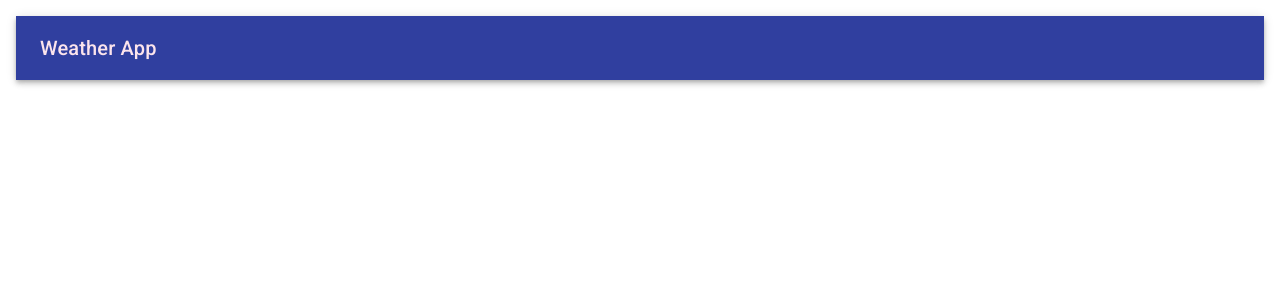
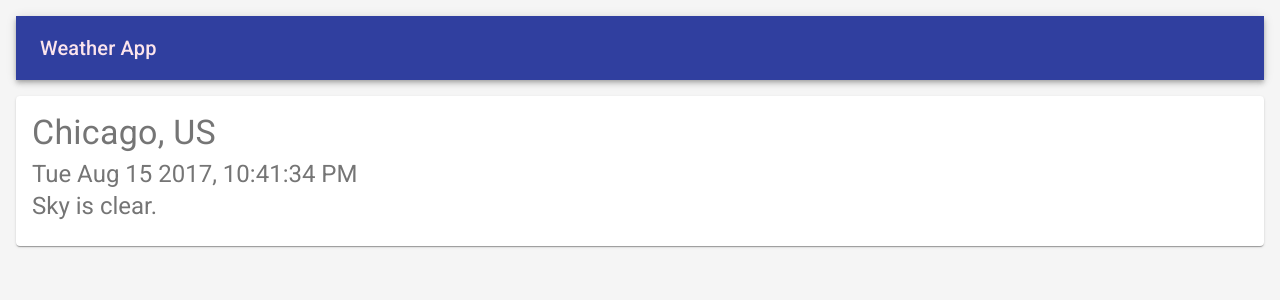
Before and after one commit to Navid-Mousavizdeh/FrontEnd-Test, a React (Create React App) app: page / in a window 1280 px wide. Shown: the top 300 px of the page. Built offline with nearby package versions, Linux system fonts and the light colour scheme.

Commit message:
feat: add weather cast panel with titlebar

```diff
--- a/src/App.js
+++ b/src/App.js
@@ -7,6 +7,7 @@ import CssBaseline from '@mui/material/CssBaseline'
 import Grid from '@mui/material/Grid'
 // Import components
 import AppBar from './Components/AppBar'
+import WeatherCastPanel from './Components/WeatherCastPanel'
 
 function App() {
   return (
@@ -22,6 +23,7 @@ function App() {
           </Grid>
           <Grid item container>
             {/* ------- Weather cast section  ------- */}
+            <WeatherCastPanel />
           </Grid>
         </Grid>
       </ThemeProvider>
--- /dev/null
+++ b/src/Components/TitleBar.js
@@ -0,0 +1,20 @@
+import * as React from 'react'
+import Box from '@mui/material/Box'
+import Typography from '@mui/material/Typography'
+
+function TitleBar(props) {
+  return (
+    <Box sx={{ flexGrow: 1, flexDirection: 'column' }}>
+      {/* --------- Location --------- */}
+      <Typography variant='h4' sx={{ mb: 0.5 }}>
+        {props.CityName + ', ' + props.CountryName}
+      </Typography>
+      {/* --------- Date and Time --------- */}
+      <Typography variant='h5'>{props.Date + ', ' + props.Time}</Typography>
+      {/* --------- Weather casting --------- */}
+      <Typography variant='h5'>{props.WeatherCast}</Typography>
+    </Box>
+  )
+}
+
+export default TitleBar
--- /dev/null
+++ b/src/Components/WeatherCastPanel.js
@@ -0,0 +1,38 @@
+import * as React from 'react'
+// import MUI components
+import Box from '@mui/material/Box'
+import Card from '@mui/material/Card'
+import CardContent from '@mui/material/CardContent'
+import Grid from '@mui/material/Grid'
+// Import components
+import TitleBar from './TitleBar'
+
+function WeatherCastPanel() {
+  return (
+    <Box sx={{ flexGrow: 1, mt: 2 }}>
+      <Card>
+        <CardContent>
+          <Grid
+            container
+            direction='column'
+            justifyContent='flex-start'
+            alignItems='flex-start'
+          >
+            <Grid item>
+              <TitleBar
+                CityName='Chicago'
+                CountryName='US'
+                Date='Tue Aug 15 2017'
+                Time='10:41:34 PM'
+                WeatherCast='Sky is clear.'
+              />
+            </Grid>
+            <Grid item></Grid>
+          </Grid>
+        </CardContent>
+      </Card>
+    </Box>
+  )
+}
+
+export default WeatherCastPanel
--- a/src/Theme/ThemeGenerator.js
+++ b/src/Theme/ThemeGenerator.js
@@ -26,31 +26,11 @@ export const theme = createTheme({
       dark: '#f44336',
     },
     text: {
-      primary: '#242754',
+      primary: '#757575',
       secondary: '#0097a7',
     },
   },
-  typography: {
-    h1: {
-      fontWeight: 800,
-    },
-    h2: {
-      fontWeight: 900,
-    },
-    h3: {
-      fontWeight: 800,
-    },
-    h4: {
-      fontWeight: 800,
-    },
-    h5: {
-      fontWeight: 800,
-      fontSize: '1.6rem',
-    },
-    subtitle1: {
-      fontWeight: 700,
-    },
-  },
+
   spacing: 8,
   props: {
     MuiTooltip: {
--- /dev/null
+++ b/src/index.css
@@ -0,0 +1,3 @@
+body {
+  background-color: whitesmoke !important;
+}
--- a/src/index.js
+++ b/src/index.js
@@ -2,6 +2,7 @@ import React from 'react'
 import ReactDOM from 'react-dom/client'
 import App from './App'
 import 'typeface-roboto'
+import './index.css'
 
 const root = ReactDOM.createRoot(document.getElementById('root'))
 root.render(
```
